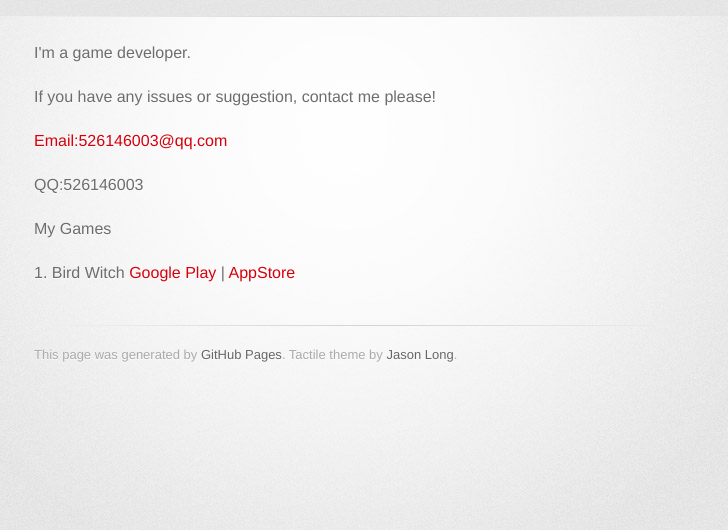
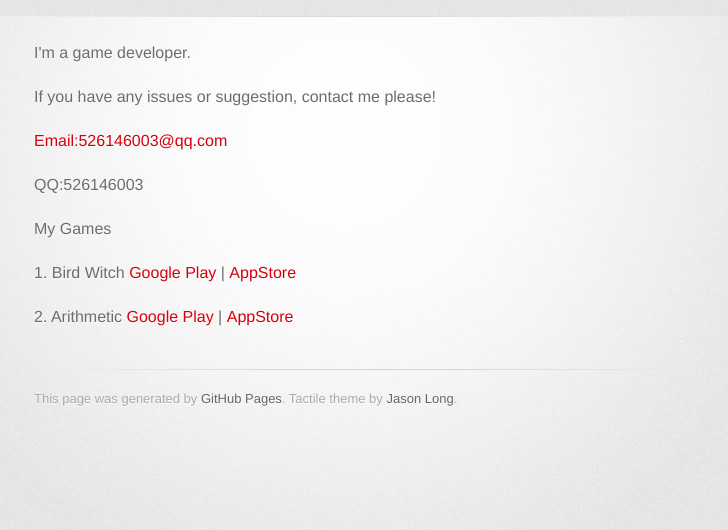
Before and after one commit to yidianyouxi/yidianyouxi.github.io, a plain HTML site: page index.html in a window 1280 px wide. Shown: the whole page, without its empty margins (296-1024 px from the left). Drawn offline with Linux system fonts and the light colour scheme; a web font is replaced by a local one.

Commit message:
Update index.html

```diff
--- a/index.html
+++ b/index.html
@@ -26,7 +26,8 @@
 
         <section>
           <p>My Games </p>
-          1. Bird Witch   <a href="https://play.google.com/store/apps/details?id=com.binary.bird">Google Play</a>  |  <a href="https://itunes.apple.com/us/app/id1213841588">AppStore</a>
+          <p>1. Bird Witch   <a href="https://play.google.com/store/apps/details?id=com.binary.bird">Google Play</a>  |  <a href="https://itunes.apple.com/us/app/id1213841588">AppStore</a></p>
+          <p>2. Arithmetic <a href="https://play.google.com/store/apps/details?id=com.yidianyouxi.arithmetic">Google Play</a>  |  <a href="https://itunes.apple.com/us/app/id1217863885">AppStore</a></p>
         </section>
 
         <footer>
```
